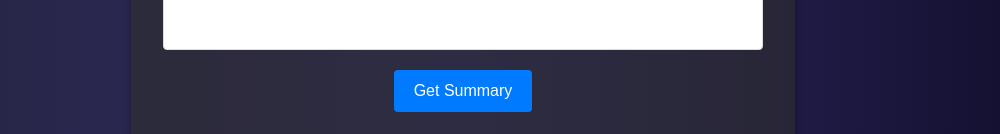
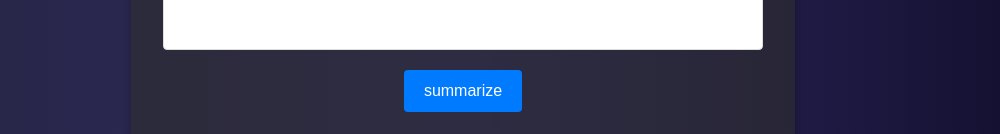
Before and after one commit to ashmitjain21/ai_study_assistant, a plain HTML site: page index.html in a window 1280 px wide. Shown: the part 437-571 px from the top of the page, without its empty margins (177-1177 px from the left). Drawn offline with Linux system fonts and the light colour scheme.

Commit message:
initial commit with project structure

```diff
--- a/index.html
+++ b/index.html
@@ -13,7 +13,7 @@
 
         <textarea id="textInput" placeholder="Enter your text here..."></textarea>
 
-        <button id="summarizeButton">Get Summary</button>
+        <button id="summarizeButton">summarize</button>
 
         <div id="result">
             </div>
```
